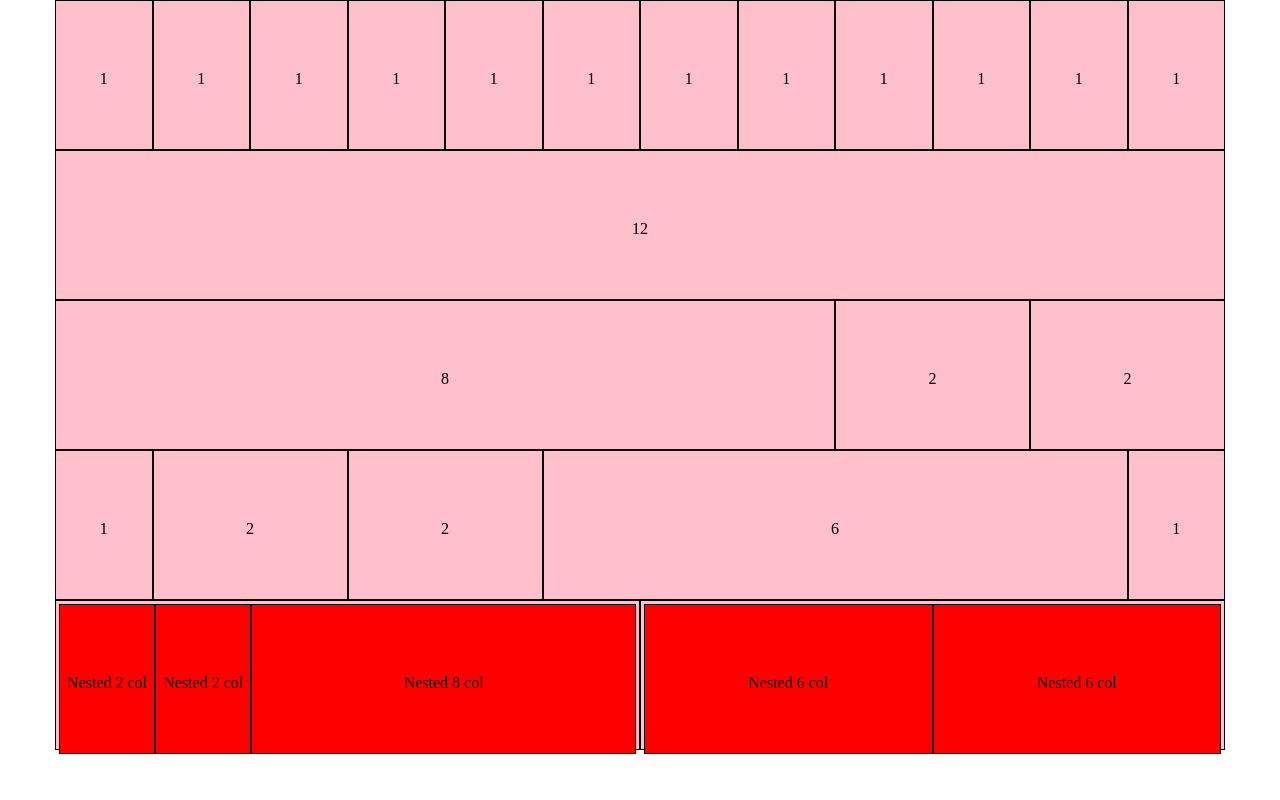
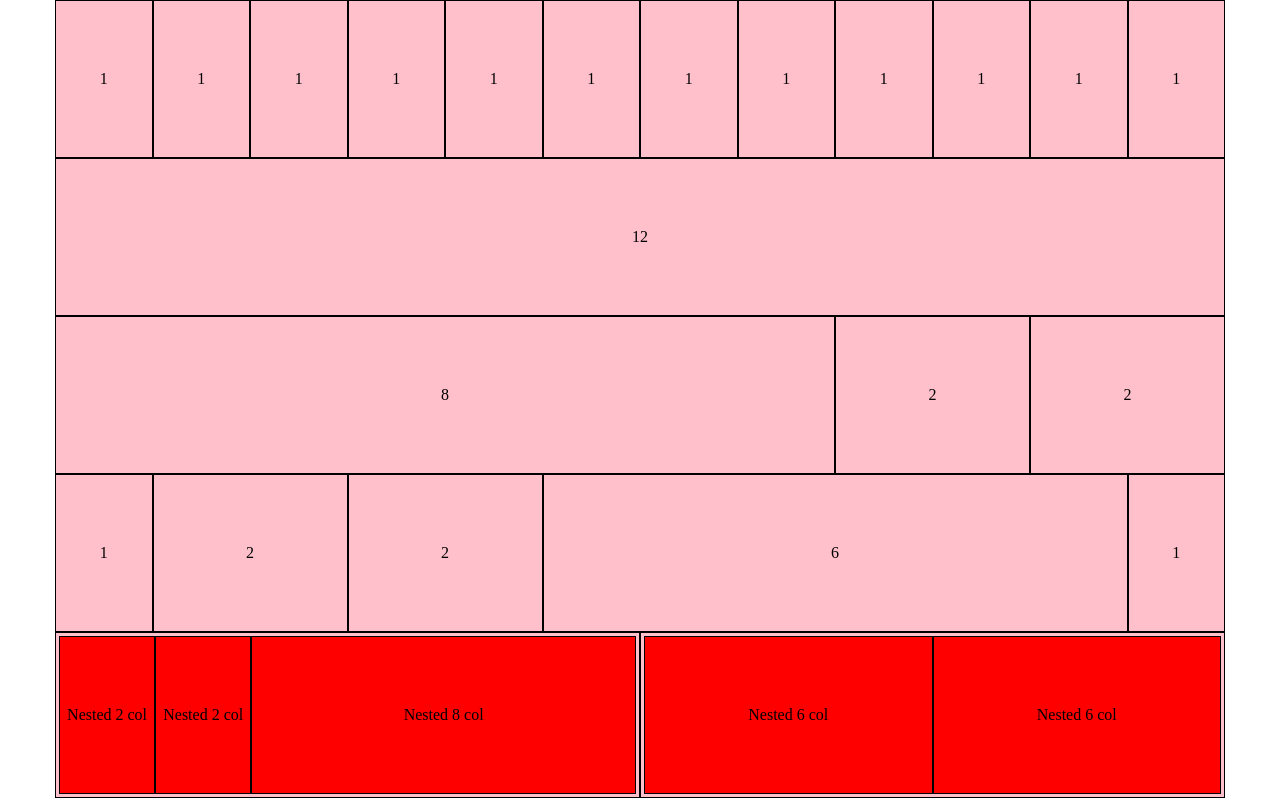
Before and after one commit to Samuel-Gbadamosi/html-css-12bool, a plain HTML site: page index.html in a window 1280 px wide. Drawn offline with Linux system fonts and the light colour scheme.

Commit message:
modified

```diff
--- a/css/style.css
+++ b/css/style.css
@@ -16,7 +16,7 @@
   clear: both;
 }
 .row{
-  height: 150px;
+  /* height: 150px; */
 }
 
 
```
